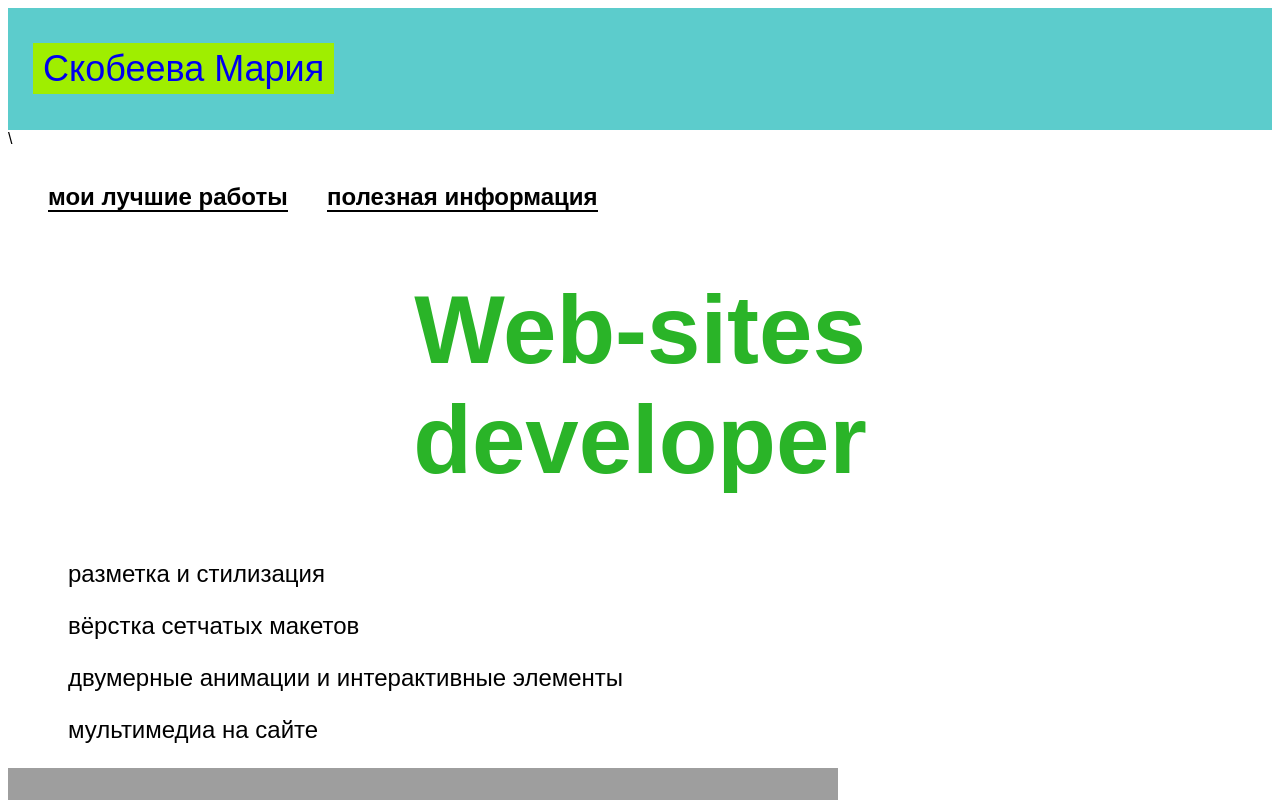
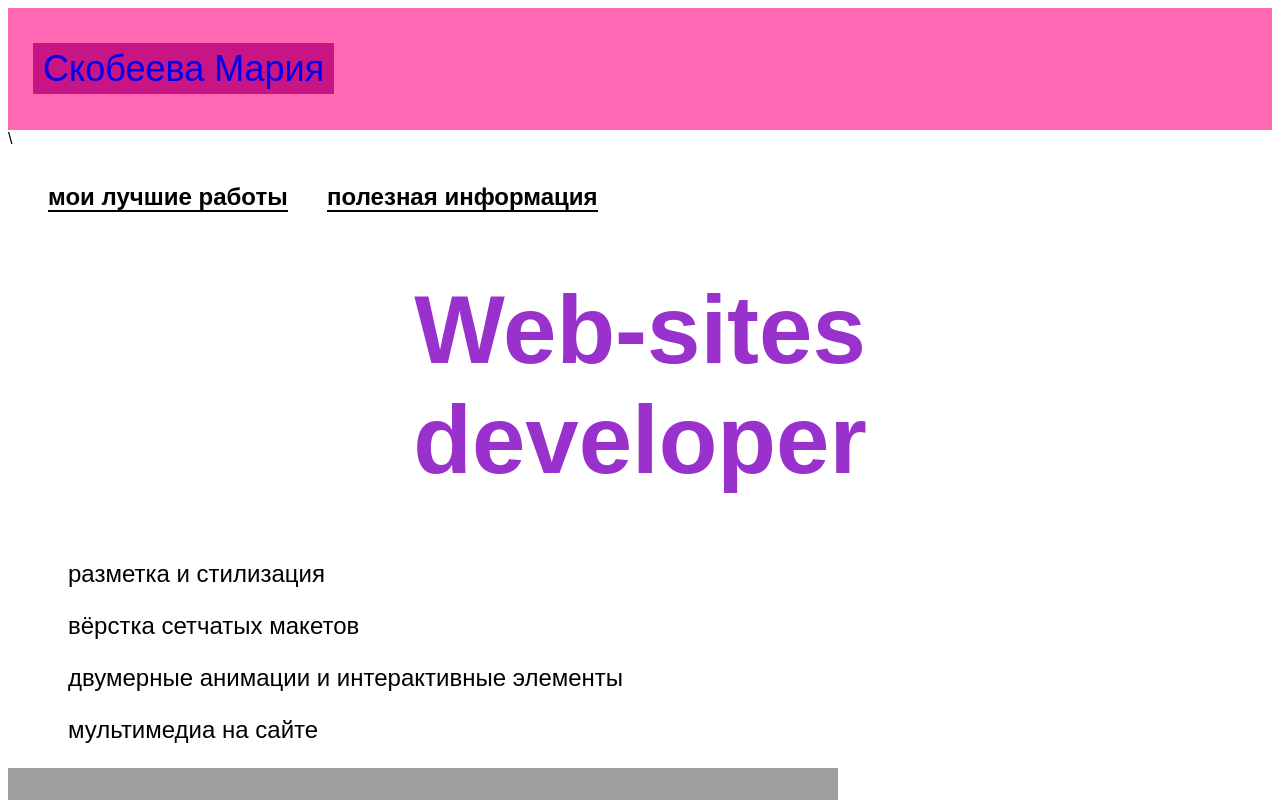
Before and after one commit to masha76965/jgjbjuyyoi, a plain HTML site: page index.html in a window 1280 px wide. Shown: the top 800 px of the page. Drawn offline with Linux system fonts and the light colour scheme; grey boxes are pictures that could not be loaded.

Commit message:
Update style.css

```diff
--- a/style.css
+++ b/style.css
@@ -3,12 +3,12 @@ body {
 }
 
 header {
-  background-color: #5ccccc;
+  background-color: #FF69B4;
   padding: 40px 0px 40px 25px;
 }
 
 .link-header {
-  background-color: #9FEE00;
+  background-color: #C71585;
   padding: 5px 10px 5px 10px;
   font-size: 36px;
   text-decoration: none;
@@ -28,7 +28,7 @@ nav {
 
 h1 {
   text-align: center;
-  color: #2AB428;
+  color: #9932CC;
   font-size: 96px;
 }
 
```
